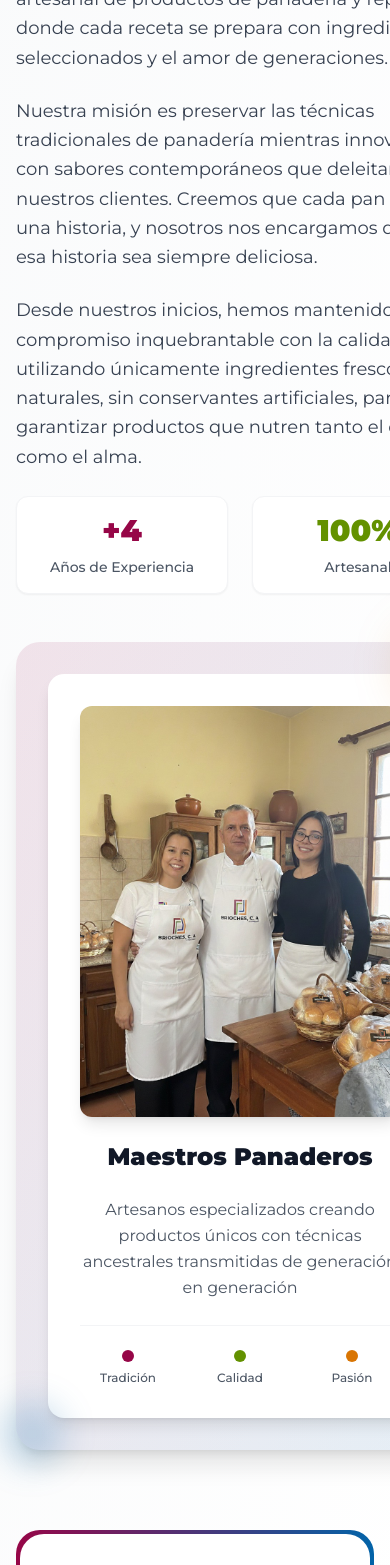
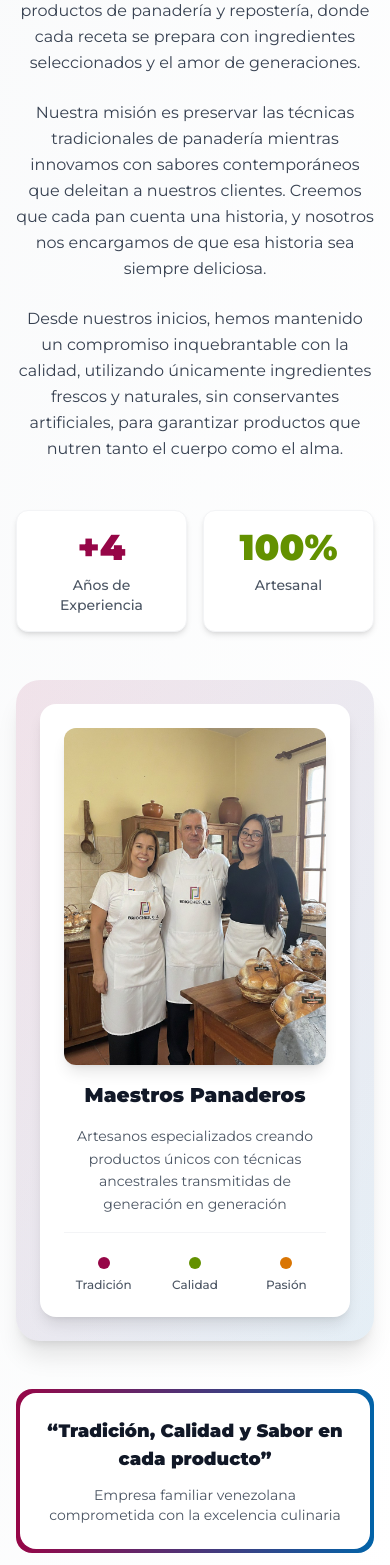
Before and after one commit to briochesca/briochesca.github.io, a Next.js app: page / in a window 390 px wide. Shown: the part 1356-2921 px from the top of the page. Built offline with nearby package versions, Linux system fonts and the light colour scheme.

Commit message:
fix responsive small

```diff
--- a/src/components/sections/About.tsx
+++ b/src/components/sections/About.tsx
@@ -24,108 +24,103 @@ export default function About() {
           </p>
         </motion.div>
 
-        <div className="grid lg:grid-cols-2 gap-12 items-center">
-
-          {/* Content */}
+        {/* Content Text */}
         <motion.div
-            className="space-y-6"
-            initial={{ opacity: 0, x: -50 }}
-            whileInView={{ opacity: 1, x: 0 }}
+          initial={{ opacity: 0, y: 30 }}
+          whileInView={{ opacity: 1, y: 0 }}
           transition={{ duration: 0.8, delay: 0.2 }}
           viewport={{ once: true }}
         >
-            <div className="space-y-6">
-              <p className="text-lg text-gray-700 leading-relaxed">
+          <div className="max-w-3xl mx-auto space-y-6 text-center mb-12">
+            <p className="text-base sm:text-lg text-gray-700 leading-relaxed">
               En <span className="font-semibold text-primary-wine">Brioches C.A.</span>, nos apasiona crear experiencias únicas a través del sabor auténtico de nuestros panes tradicionales y gourmet. Somos una empresa familiar dedicada a la elaboración artesanal de productos de panadería y repostería, donde cada receta se prepara con ingredientes seleccionados y el amor de generaciones.
             </p>
 
-              <p className="text-lg text-gray-700 leading-relaxed">
+            <p className="text-base sm:text-lg text-gray-700 leading-relaxed">
               Nuestra misión es preservar las técnicas tradicionales de panadería mientras innovamos con sabores contemporáneos que deleitan a nuestros clientes. Creemos que cada pan cuenta una historia, y nosotros nos encargamos de que esa historia sea siempre deliciosa.
             </p>
 
-              <p className="text-lg text-gray-700 leading-relaxed">
+            <p className="text-base sm:text-lg text-gray-700 leading-relaxed">
               Desde nuestros inicios, hemos mantenido un compromiso inquebrantable con la calidad, utilizando únicamente ingredientes frescos y naturales, sin conservantes artificiales, para garantizar productos que nutren tanto el cuerpo como el alma.
             </p>
           </div>
+        </motion.div>
 
         {/* Stats */}
-            <div className="grid grid-cols-2 gap-6 mt-8">
-              <div className="text-center p-4 bg-white rounded-xl shadow-sm border border-gray-100">
-                <div className="text-3xl font-black text-primary-wine mb-2">+4</div>
-                <div className="text-sm text-gray-600 font-medium">Años de Experiencia</div>
+        <motion.div
+          className="grid grid-cols-2 gap-4 sm:gap-6 mb-12 max-w-2xl mx-auto"
+          initial={{ opacity: 0, y: 20 }}
+          whileInView={{ opacity: 1, y: 0 }}
+          transition={{ duration: 0.6, delay: 0.3 }}
+          viewport={{ once: true }}
+        >
+          <div className="text-center p-4 sm:p-6 bg-white rounded-xl shadow-md border border-gray-100">
+            <div className="text-4xl sm:text-5xl font-black text-primary-wine mb-2">+4</div>
+            <div className="text-sm sm:text-base text-gray-600 font-medium">Años de Experiencia</div>
           </div>
-              <div className="text-center p-4 bg-white rounded-xl shadow-sm border border-gray-100">
-                <div className="text-3xl font-black text-primary-green mb-2">100%</div>
-                <div className="text-sm text-gray-600 font-medium">Artesanal</div>
-              </div>
+          <div className="text-center p-4 sm:p-6 bg-white rounded-xl shadow-md border border-gray-100">
+            <div className="text-4xl sm:text-5xl font-black text-primary-green mb-2">100%</div>
+            <div className="text-sm sm:text-base text-gray-600 font-medium">Artesanal</div>
           </div>
         </motion.div>
 
-          {/* Visual Element */}
+        {/* Visual Element - Image Card */}
         <motion.div
-            className="relative"
-            initial={{ opacity: 0, x: 50 }}
-            whileInView={{ opacity: 1, x: 0 }}
+          className="mb-12 max-w-lg mx-auto"
+          initial={{ opacity: 0, y: 30 }}
+          whileInView={{ opacity: 1, y: 0 }}
           transition={{ duration: 0.8, delay: 0.4 }}
           viewport={{ once: true }}
         >
-            <div className="relative">
-              {/* Main Card */}
-              <div className="bg-gradient-to-br from-primary-wine/10 to-primary-blue/10 rounded-3xl p-8 shadow-xl">
-                <div className="bg-white rounded-2xl p-8 shadow-lg">
-                  <div className="text-center space-y-6">
-                    <div className="mb-4 flex justify-center">
+          <div className="bg-gradient-to-br from-primary-wine/10 to-primary-blue/10 rounded-3xl p-6 sm:p-8 shadow-xl">
+            <div className="bg-white rounded-2xl p-6 sm:p-8 shadow-lg">
+              <div className="text-center space-y-4 sm:space-y-6">
+                <div className="flex justify-center">
                   <img
                     src="/maestros-panaderos.jpeg"
                     alt="Maestros Panaderos de Brioches C.A."
-                        className="max-w-xs h-auto object-contain rounded-xl shadow-lg"
+                    className="w-full max-w-[280px] sm:max-w-sm h-auto object-contain rounded-xl shadow-lg"
                   />
                 </div>
-                    <h3 className="text-2xl font-black text-gray-900">Maestros Panaderos</h3>
-                    <p className="text-gray-600 leading-relaxed">
+                <h3 className="text-xl sm:text-2xl font-black text-gray-900">Maestros Panaderos</h3>
+                <p className="text-sm sm:text-base text-gray-600 leading-relaxed">
                   Artesanos especializados creando productos únicos con técnicas ancestrales transmitidas de generación en generación
                 </p>
 
                 {/* Values */}
-                    <div className="grid grid-cols-3 gap-4 mt-6 pt-6 border-t border-gray-100">
+                <div className="grid grid-cols-3 gap-3 sm:gap-4 mt-6 pt-6 border-t border-gray-100">
                   <div className="text-center">
                     <div className="w-3 h-3 bg-primary-wine rounded-full mx-auto mb-2"></div>
-                        <div className="text-xs font-medium text-gray-600">Tradición</div>
+                    <div className="text-xs sm:text-sm font-medium text-gray-600">Tradición</div>
                   </div>
                   <div className="text-center">
                     <div className="w-3 h-3 bg-primary-green rounded-full mx-auto mb-2"></div>
-                        <div className="text-xs font-medium text-gray-600">Calidad</div>
+                    <div className="text-xs sm:text-sm font-medium text-gray-600">Calidad</div>
                   </div>
                   <div className="text-center">
                     <div className="w-3 h-3 bg-primary-orange rounded-full mx-auto mb-2"></div>
-                        <div className="text-xs font-medium text-gray-600">Pasión</div>
+                    <div className="text-xs sm:text-sm font-medium text-gray-600">Pasión</div>
                   </div>
                 </div>
               </div>
             </div>
           </div>
-
-              {/* Decorative Elements */}
-              <div className="absolute -top-4 -right-4 w-20 h-20 bg-primary-orange/20 rounded-full blur-xl"></div>
-              <div className="absolute -bottom-4 -left-4 w-16 h-16 bg-primary-blue/20 rounded-full blur-lg"></div>
-            </div>
         </motion.div>
-        </div>
 
         {/* Mission Statement */}
         <motion.div
-          className="mt-20 text-center"
+          className="mt-12 sm:mt-16 md:mt-20 text-center"
           initial={{ opacity: 0, y: 30 }}
           whileInView={{ opacity: 1, y: 0 }}
           transition={{ duration: 0.8, delay: 0.6 }}
           viewport={{ once: true }}
         >
-          <div className="bg-gradient-to-r from-primary-wine to-primary-blue rounded-3xl p-1">
-            <div className="bg-white rounded-3xl p-8 md:p-12">
-              <h3 className="text-2xl md:text-3xl font-black text-gray-900 mb-4">
+          <div className="bg-gradient-to-r from-primary-wine to-primary-blue rounded-2xl sm:rounded-3xl p-1">
+            <div className="bg-white rounded-2xl sm:rounded-3xl p-6 sm:p-8 md:p-12">
+              <h3 className="text-lg sm:text-2xl md:text-3xl font-black text-gray-900 mb-3 sm:mb-4">
                 &ldquo;Tradición, Calidad y Sabor en cada producto&rdquo;
               </h3>
-              <p className="text-lg text-gray-600 max-w-3xl mx-auto">
+              <p className="text-sm sm:text-base md:text-lg text-gray-600 max-w-3xl mx-auto">
                 Empresa familiar venezolana comprometida con la excelencia culinaria
               </p>
             </div>
```
Lines whose indentation alone changed are shown as unchanged.
